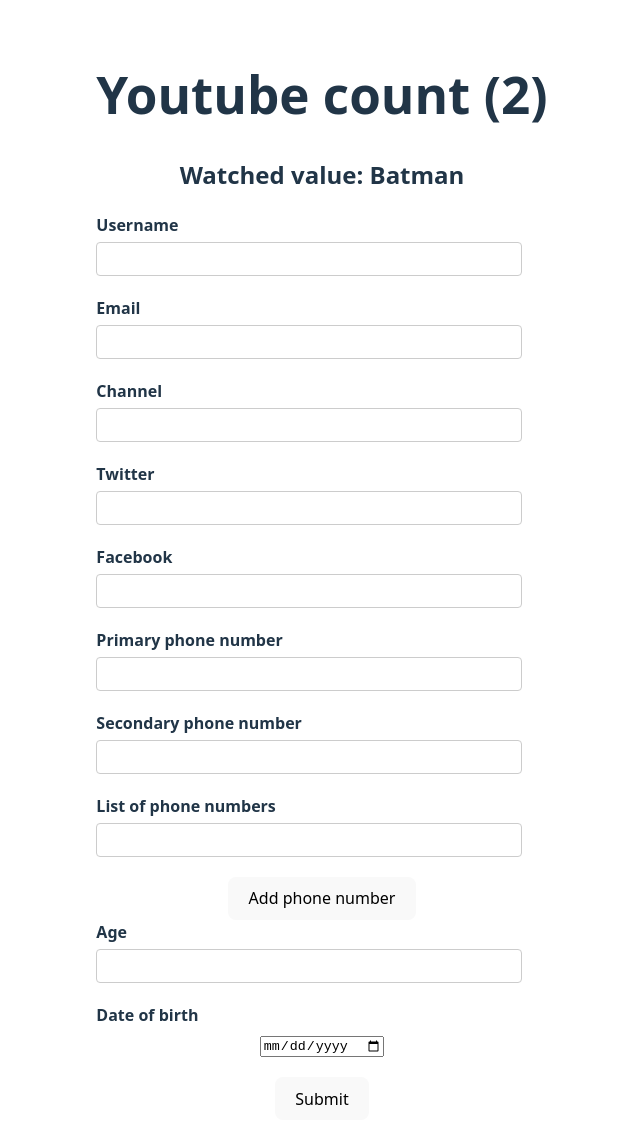
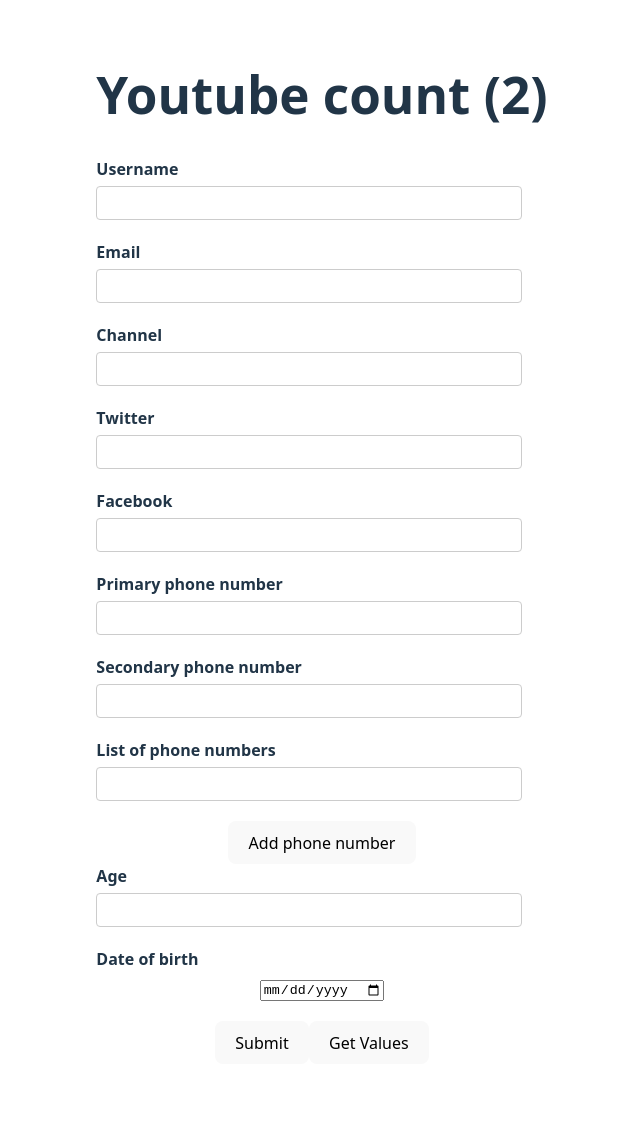
Before and after one commit to Coessitompul/react-hook-form, a React (Vite) app: page / in a window 1280 px wide. Shown: the top 1144 px of the page, without its empty margins (318-958 px from the left). After the commit the page ends 1096 px from the top, so only its background shows below. Built offline with nearby package versions, Linux system fonts and the light colour scheme.

Commit message:
18 Get Field Values

```diff
--- a/src/assets/components/YoutubeForm.tsx
+++ b/src/assets/components/YoutubeForm.tsx
@@ -46,7 +46,7 @@
     //   }
     // }
   });
-  const { register, control, handleSubmit, formState, watch } = form;
+  const { register, control, handleSubmit, formState, watch, getValues } = form;
   // handleSubmit berasal dari library form, pelajari lebih banyak lagi fungsi2 apa saja yang ada didalamnya untuk bisa digunakan
   // const { name, ref, onChange, onBlur } = register("username"); // ini jika meggunakan cara manual,
 
@@ -61,21 +61,30 @@
     console.log('Form submitted', data)
   }
 
-  useEffect(() => {
-    const subscription = watch((value) => {
-      console.log(value)
-    });
-    return () =>  subscription.unsubscribe();
-  }, [watch]);
+  const handleGetValues = () => {
+    // console.log("Get values ", getValues('username'));
+    // console.log("Get values ", getValues('social'));
+    // console.log("Get values ", getValues('social.twitter'));
+    console.log("Get values ", getValues(['username', 'channel']));
+  }
 
-  // const watchUsername = watch("username");
-  const watchForm = watch(["username", "email"]);
+  // Start watch
+  // useEffect(() => {
+  //   const subscription = watch((value) => {
+  //     console.log(value)
+  //   });
+  //   return () =>  subscription.unsubscribe();
+  // }, [watch]);
+
+  // // const watchUsername = watch("username");
+  // const watchForm = watch(["username", "email"]);
+  // End watch
 
   renderCount++;
   return (
     <div>
       <h1>Youtube count ({renderCount/2})</h1>
-      <h2>Watched value: {watchForm}</h2>
+      {/* <h2>Watched value: {watchForm}</h2> */}
       <form onSubmit={handleSubmit(onSubmit)} noValidate>
         <div className="form-control">
           <label htmlFor="username">Username</label>
@@ -192,6 +201,7 @@
         </div>
 
         <button>Submit</button>
+        <button type='button' onClick={handleGetValues}>Get Values</button>
       </form>
       <DevTool control={control} />
     </div>
```
